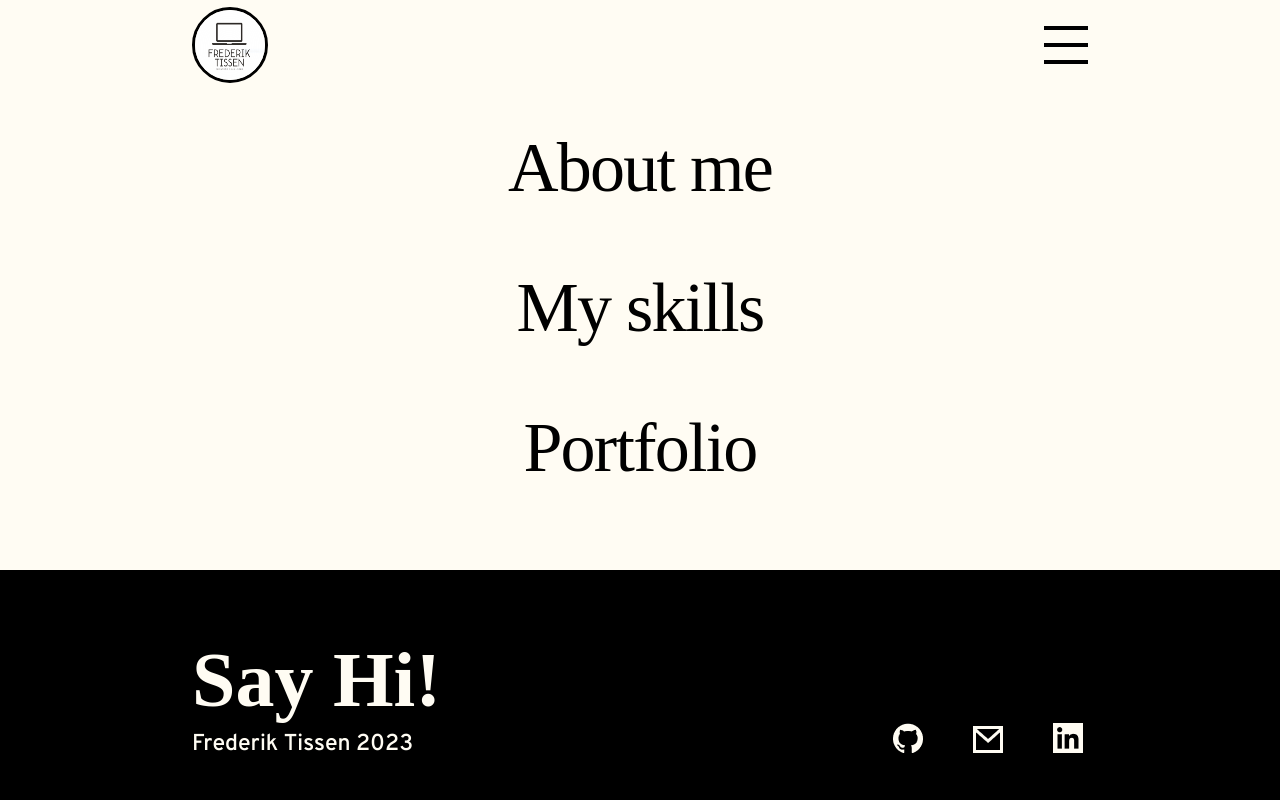
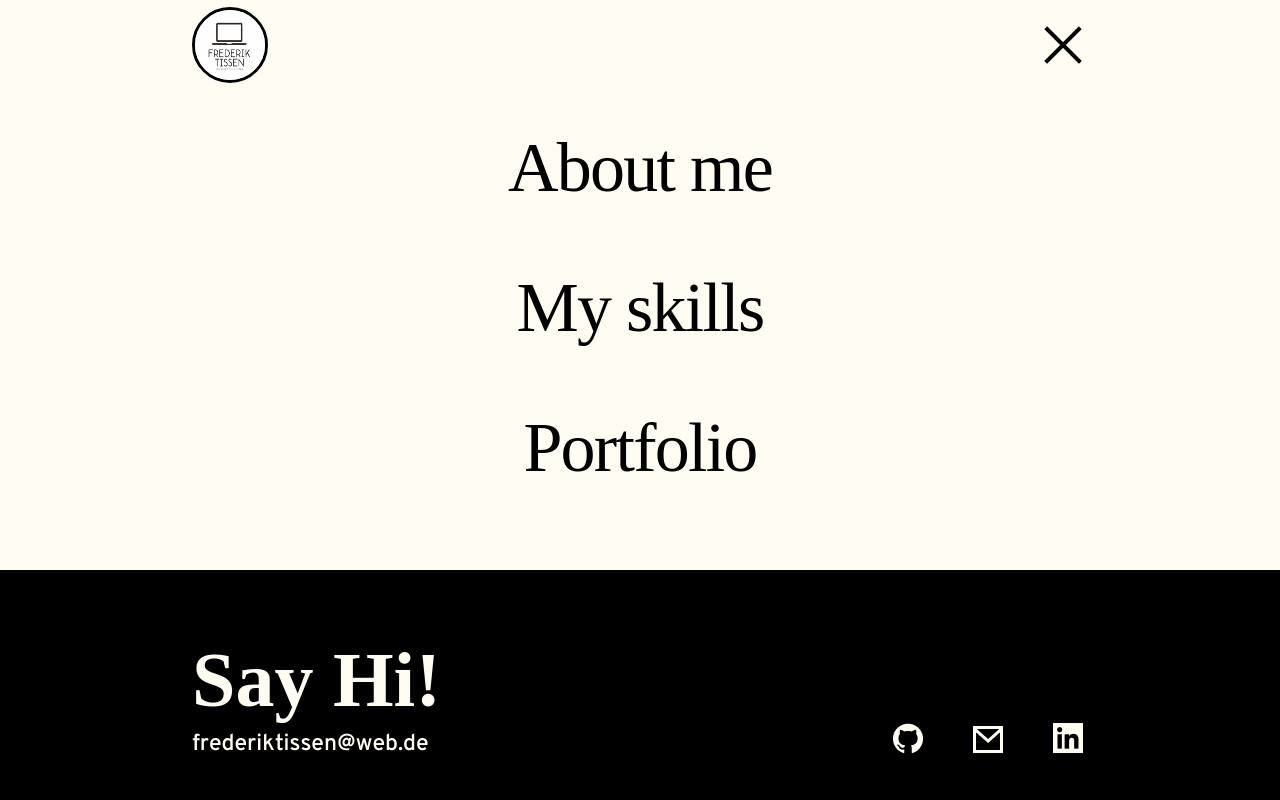
Before and after one commit to FrederikTissen/Portfolio, an Angular app: page / in a window 1280 px wide. Shown: the top 800 px of the page. Built offline with nearby package versions, Linux system fonts and the light colour scheme; a web font is replaced by a local one.

Commit message:
open menu bug

```diff
--- a/src/app/app.component.html
+++ b/src/app/app.component.html
@@ -1,6 +1,6 @@
 <router-outlet>
   <app-startscreen></app-startscreen>
-  <app-menu></app-menu>
+  <app-menu ></app-menu>
   <app-about-me></app-about-me>
   <app-my-skills></app-my-skills>
   <app-portfolio></app-portfolio>
--- a/src/app/app.component.ts
+++ b/src/app/app.component.ts
@@ -7,4 +7,10 @@ import { Component } from '@angular/core';
 })
 export class AppComponent {
   title = 'Portfolio';
+
+
+  constructor() {
+
+  }
+
 }
--- a/src/app/homepage.ts
+++ b/src/app/homepage.ts
@@ -1 +1,17 @@
-let menuIsOpen = false;
+import { Injectable } from "@angular/core";
+
+
+@Injectable({
+    providedIn: 'root'
+})
+
+
+export class Homepage {
+
+    public menuIsOpen: boolean = true;
+
+
+
+
+
+}
--- a/src/app/menu/menu.component.html
+++ b/src/app/menu/menu.component.html
@@ -1,8 +1,8 @@
-<div class="menu" *ngIf="this.menuIsOpen">
+<div class="menu" *ngIf="homepage.menuIsOpen">
     <div class="header-menu">
         <div>
             <img class="logo" src="assets/img/logo.png" alt="">
-            <img (click)="closeMenu()" class="burger-menu" src="assets/img/burger-menu.png" alt="">
+            <img (click)="closeMenu()" class="burger-menu" src="assets/img/close.png" alt="">
         </div>
     </div>
 
@@ -14,21 +14,21 @@
     </div>
 
 
-    <div class="footer-box">
+    <div class="footer-box animate__animated  animate__slideInUp">
         <div class="footer">
             <div class="left">
                 <h2>Say Hi!</h2>
-                <p>Frederik Tissen 2023</p>
+                <a (click)="closeMenu()" href="#contact">frederiktissen@web.de</a>
             </div>
             <div class="right">
                 <div>
-                    <a href="https://github.com/FrederikTissen?tab=repositories" target="_blank">
+                    <a (click)="closeMenu()" href="https://github.com/FrederikTissen?tab=repositories" target="_blank">
                         <img src="assets/img/github-button.png">
                     </a>
-                    <a href="#contact">
+                    <a (click)="closeMenu()" href="#contact">
                         <img src="assets/img/email-button.png">
                     </a>
-                    <a href="">
+                    <a (click)="closeMenu()" href="">
                         <img src="assets/img/linkedin-button.png">
                     </a>
                 </div>
--- a/src/app/menu/menu.component.scss
+++ b/src/app/menu/menu.component.scss
@@ -85,9 +85,10 @@
     font-weight: 400;
     font-size: 23px;
 
-    p {
+    a {
         margin: 0;
         color: #FFFCF3;
+        text-decoration: none;
     }
 
     h2 {
@@ -149,3 +150,12 @@
     transform: scaleX(1);
     transform-origin: bottom left;
 }
+
+
+.burger-menu {
+    cursor: pointer;
+
+    &:hover {
+        animation: rubberBand 1500ms;
+    }
+}
--- a/src/app/menu/menu.component.ts
+++ b/src/app/menu/menu.component.ts
@@ -1,4 +1,5 @@
-import { Component } from '@angular/core';
+import { Component, Input, OnInit } from '@angular/core';
+import { Homepage } from '../homepage';
 
 @Component({
   selector: 'app-menu',
@@ -7,11 +8,14 @@ import { Component } from '@angular/core';
 })
 export class MenuComponent {
 
-  public menuIsOpen: any = true;
+  public homepage: any = new Homepage();
 
+  constructor(public menuIsOpen: Homepage) {
+
+  }
 
   closeMenu() {
-    this.menuIsOpen = false;
+    this.homepage.menuIsOpen = false;
   }
 
 }
--- a/src/app/startscreen/startscreen.component.scss
+++ b/src/app/startscreen/startscreen.component.scss
@@ -147,3 +147,11 @@
     border-radius: 100%;
     border: 3px solid black;
 }
+
+.burger-menu {
+    cursor: pointer;
+
+    &:hover {
+        animation: rubberBand 1500ms;
+    }
+}
--- a/src/app/startscreen/startscreen.component.ts
+++ b/src/app/startscreen/startscreen.component.ts
@@ -1,25 +1,21 @@
-import { Component, OnInit } from '@angular/core';
+import { Component, Input, OnInit } from '@angular/core';
+import { Homepage } from '../homepage';
 
 @Component({
   selector: 'app-startscreen',
   templateUrl: './startscreen.component.html',
   styleUrls: ['./startscreen.component.scss']
 })
-export class StartscreenComponent implements OnInit {
-  constructor() {
+export class StartscreenComponent  {
 
+  public homepage: any = new Homepage();
 
-  }
-
-
-
-  ngOnInit() {
+  constructor(public menuIsOpen: Homepage) {
 
   }
 
   openMenu() {
-
-
+    this.homepage.menuIsOpen = true;
   }
 
 }
```
Also changed, not shown: src/assets/img/close.png (added). Lines whose indentation alone changed are shown as unchanged.
